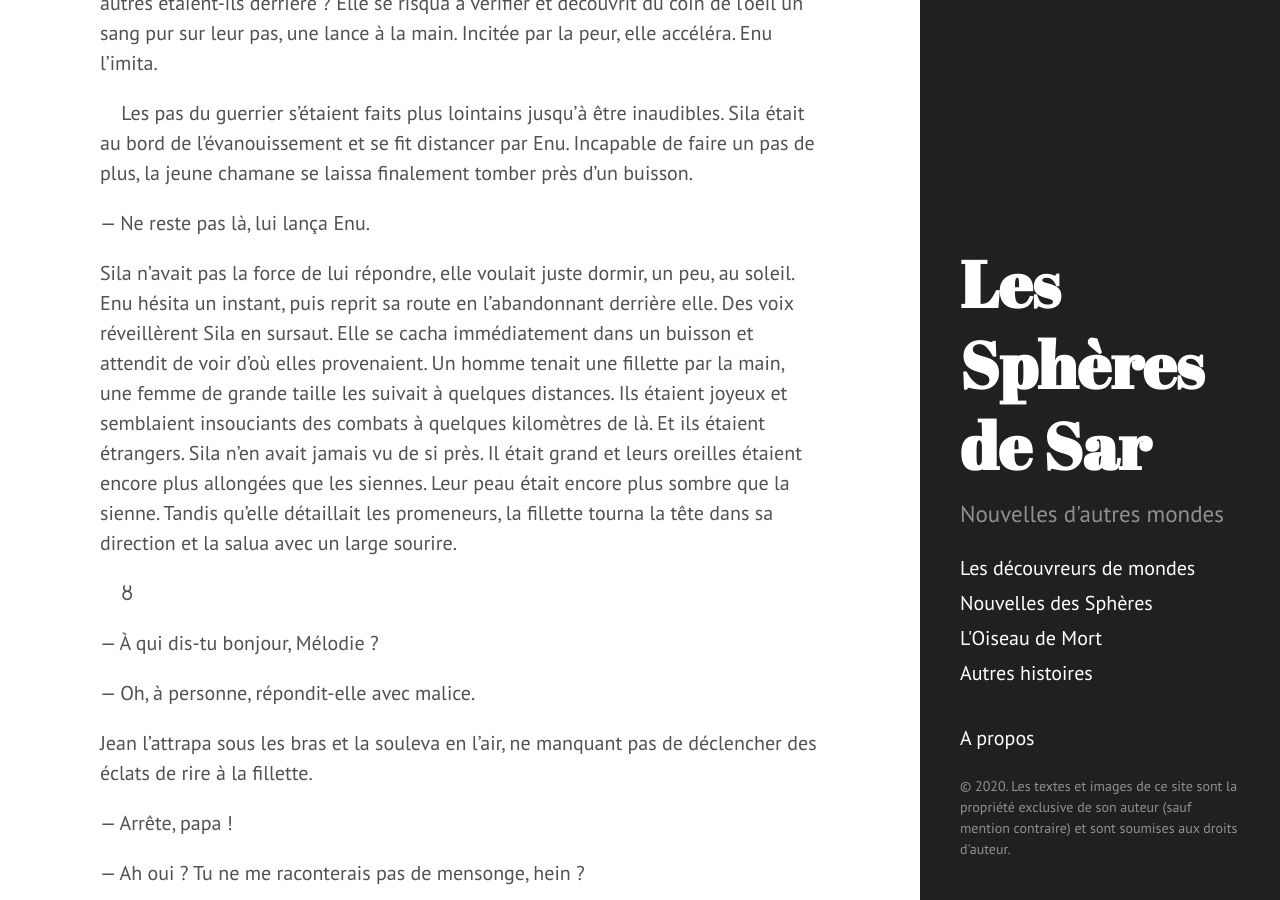
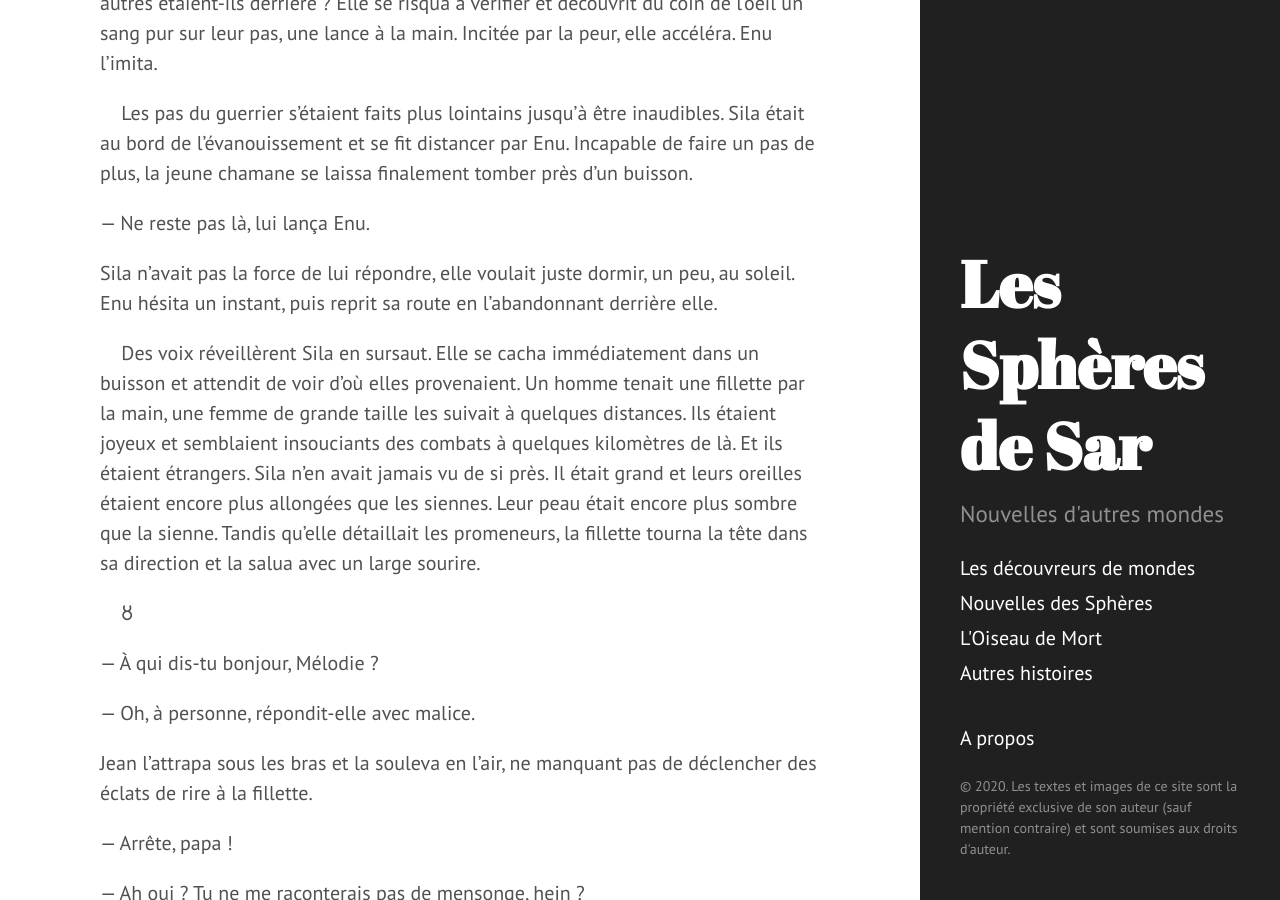
Before and after one commit to spheresdesar/shortstories, a Jekyll site: the page built from _posts/2019-01-06-le-feu-des-sang-meles.md, in a window 1280 px wide and 900 px high, scrolled down 1772 px. Built offline with Jekyll 4.4.1, drawn with Linux system fonts in a browser that asks for light colours; comment, search, counter and statistics services are not loaded; part of the change alters nothing that is shown.

```diff
--- a/_posts/2019-01-06-le-feu-des-sang-meles.md
+++ b/_posts/2019-01-06-le-feu-des-sang-meles.md
@@ -34,7 +34,9 @@ Il poussa un cri de colère et disparut totalement. Enu m'attrapa le bras et se
 — Ne reste pas là, lui lança Enu.
 
 Sila n'avait pas la force de lui répondre, elle voulait juste dormir, un peu, au soleil. Enu hésita un instant, puis reprit sa route en l'abandonnant derrière elle.
-Des voix réveillèrent Sila en sursaut. Elle se cacha immédiatement dans un buisson et attendit de voir d'où elles provenaient. Un homme tenait une fillette par la main, une femme de grande taille les suivait à quelques distances. Ils étaient joyeux et semblaient insouciants des combats à quelques kilomètres de là. Et ils étaient étrangers. Sila n'en avait jamais vu de si près. Il était grand et leurs oreilles étaient encore plus allongées que les siennes. Leur peau était encore plus sombre que la sienne. Tandis qu'elle détaillait les promeneurs, la fillette tourna la tête dans sa direction et la salua avec un large sourire.
+
+
+&nbsp;&nbsp;&nbsp;&nbsp;Des voix réveillèrent Sila en sursaut. Elle se cacha immédiatement dans un buisson et attendit de voir d'où elles provenaient. Un homme tenait une fillette par la main, une femme de grande taille les suivait à quelques distances. Ils étaient joyeux et semblaient insouciants des combats à quelques kilomètres de là. Et ils étaient étrangers. Sila n'en avait jamais vu de si près. Il était grand et leurs oreilles étaient encore plus allongées que les siennes. Leur peau était encore plus sombre que la sienne. Tandis qu'elle détaillait les promeneurs, la fillette tourna la tête dans sa direction et la salua avec un large sourire.
 
 &nbsp;&nbsp;&nbsp;&nbsp;🜘
 
```
